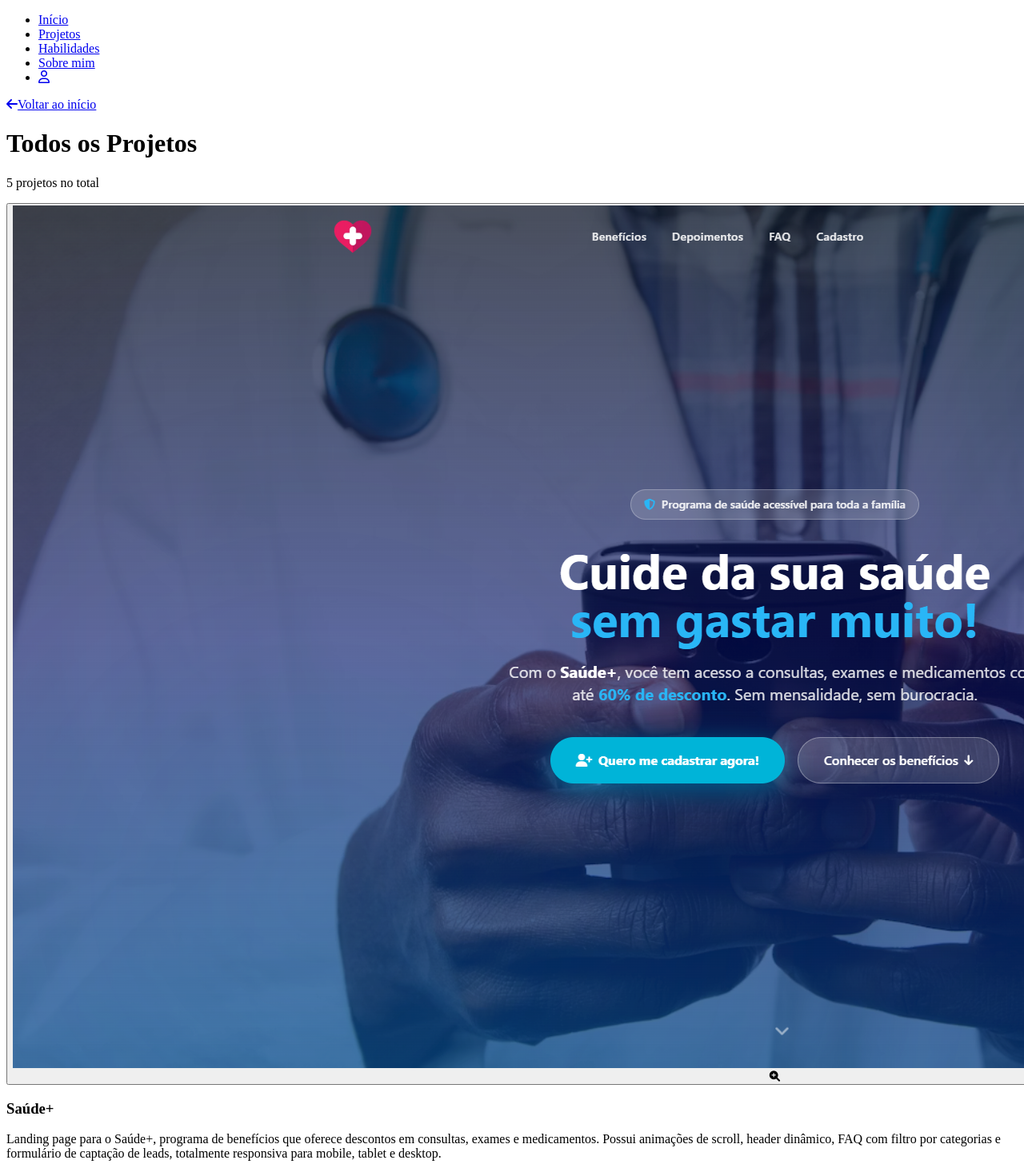
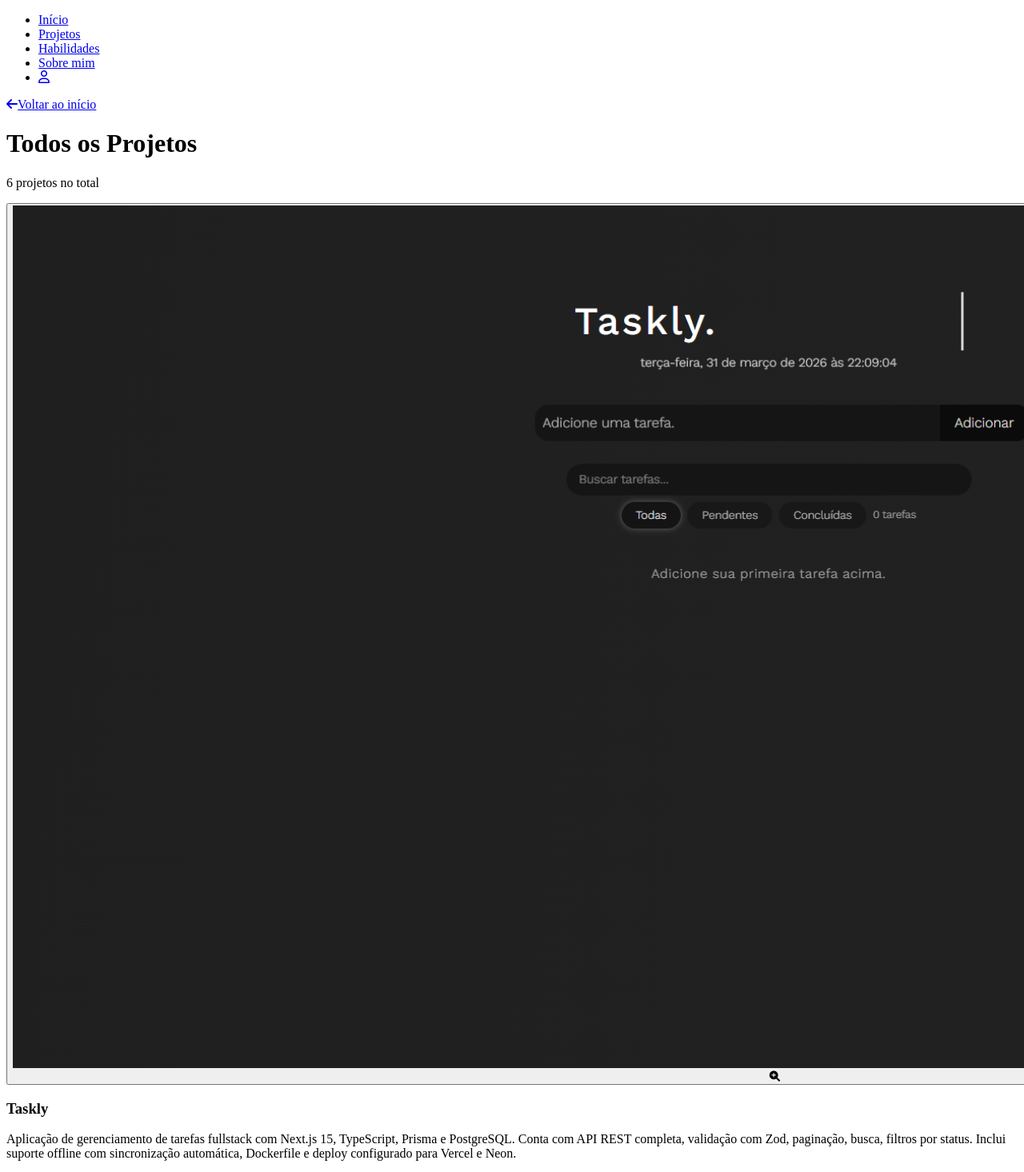
Before and after one commit to matteoludovino/portfolio-v2, a React (Vite) app: page /projetos in a window 1280 px wide. Shown: the top 1466 px of the page at 80% size. Built offline with nearby package versions, Linux system fonts and the light colour scheme; the HTML template or start-up script is replaced by a standard one.

Commit message:
feat: adição projeto taskly

```diff
--- a/src/data/portfolioData.jsx
+++ b/src/data/portfolioData.jsx
@@ -1,4 +1,4 @@
-import { JSIcon, HTMLIcon, CSSIcon, PHPIcon, NodeIcon, ExpressIcon, HTTPSIcon, ReactIcon, NextIcon, VercelIcon, MySQLIcon, PostgreSQLIcon, MongoDBIcon, TailwindIcon, TSIcon } from './svgIcons';
+import { JSIcon, HTMLIcon, CSSIcon, PHPIcon, NodeIcon, ExpressIcon, HTTPSIcon, ReactIcon, NextIcon, VercelIcon, MySQLIcon, PostgreSQLIcon, MongoDBIcon, TailwindIcon, TSIcon, PrismaIcon } from './svgIcons';
 
 export const TECH = {
   html:       { label: 'HTML',       Icon: HTMLIcon         },
@@ -17,11 +17,22 @@ export const TECH = {
   https:      { label: 'HTTPS',      Icon: HTTPSIcon        },
   vercel:     { label: 'Vercel',     Icon: VercelIcon       },
   typescript: { label: 'TypeScript', Icon: TSIcon           },
+  prisma:     { label: 'Prisma',     Icon: PrismaIcon       },
 };
 
 export const projects = [
   {
     id: 1,
+    name: 'Taskly',
+    description: 'Aplicação de gerenciamento de tarefas fullstack com Next.js 15, TypeScript, Prisma e PostgreSQL. Conta com API REST completa, validação com Zod, paginação, busca, filtros por status. Inclui suporte offline com sincronização automática, Dockerfile e deploy configurado para Vercel e Neon.',
+    image: '/img/taskly.png',
+    imageAlt: 'Taskly',
+    liveUrl: 'https://taskly-apenas.vercel.app/',
+    repoUrl: 'https://github.com/matteoludovino/taskly',
+    stacks: ['next', 'typescript', 'postgresql', 'prisma', 'vercel'],
+  },
+  {
+    id: 2,
     name: 'Saúde+',
     description: 'Landing page para o Saúde+, programa de benefícios que oferece descontos em consultas, exames e medicamentos. Possui animações de scroll, header dinâmico, FAQ com filtro por categorias e formulário de captação de leads, totalmente responsiva para mobile, tablet e desktop.',
     image: '/img/saudemais.png',
@@ -31,7 +42,7 @@ export const projects = [
     stacks: ['next', 'tailwind', 'typescript', 'vercel'],
   },
   {
-    id: 2,
+    id: 3,
     name: 'API de Gerenciamento de Reservas',
     description: 'API RESTful para reservas de hotéis e restaurantes desenvolvida com Node.js, Express e MongoDB. Suporta autenticação, estabelecimentos, quartos/mesas e reservas com verificação de disponibilidade, prevenção de conflitos e arquitetura modular escalável.',
     image: '/img/api-reservas.png',
@@ -41,7 +52,7 @@ export const projects = [
     stacks: ['nodejs','express', 'https', 'mongodb'],
   },
   {
-    id: 3,
+    id: 4,
     name: 'Seu Burguer',
     description: 'Landing page para a hamburgueria Seu Burguer. O site apresenta o cardápio completo com filtro por categoria, carrinho de compras com controle de quantidade e finalização de pedido direto pelo WhatsApp. Possui indicador de horário de funcionamento em tempo real, animações suaves e design escuro moderno com foco em mobile.',
     image: '/img/seu-burguer.png',
@@ -51,7 +62,7 @@ export const projects = [
     stacks: ['next', 'tailwind', 'typescript', 'vercel'],
   },
   {
-    id: 4,
+    id: 5,
     name: 'VitalCare',
     description: 'Landing page para a clínica médica VitalCare, com seções de apresentação, grade de 17 especialidades, depoimentos de pacientes e banner de conversão com CTA duplo. Desenvolvida com Next.js 14, TypeScript e Tailwind CSS, com layout responsivo, animações de scroll e navegação com detecção de seção ativa.',
     image: '/img/vitalcare.png',
@@ -61,7 +72,7 @@ export const projects = [
     stacks: ['next', 'tailwind', 'typescript','vercel'],
   },
   {
-    id: 5,
+    id: 6,
     name: 'API de Gerenciamento de Pedidos',
     description: 'API REST para sistema de PDV (POS) de restaurante, desenvolvida com Node.js, Express, Sequelize e MySQL. Oferece gerenciamento de clientes, produtos e pedidos com arquitetura MVC escalável, integridade transacional e código limpo e modular.',
     image: '/img/api-pedidos.png',
--- a/src/data/svgIcons.jsx
+++ b/src/data/svgIcons.jsx
@@ -187,5 +187,21 @@ export const ExpressIcon = () => (
 );
 
 export const TSIcon = () => (
-  <svg fill="currentColor" viewBox="0 0 32 32" xmlns="http://www.w3.org/2000/svg"><g id="SVGRepo_bgCarrier" stroke-width="0"></g><g id="SVGRepo_tracerCarrier" stroke-linecap="round" stroke-linejoin="round"></g><g id="SVGRepo_iconCarrier"> <path d="M0 16v16h32v-32h-32zM25.786 14.724c0.813 0.203 1.432 0.568 2.005 1.156 0.292 0.312 0.729 0.885 0.766 1.026 0.010 0.042-1.38 0.974-2.224 1.495-0.031 0.021-0.156-0.109-0.292-0.313-0.411-0.599-0.844-0.859-1.505-0.906-0.969-0.063-1.594 0.443-1.589 1.292-0.005 0.208 0.042 0.417 0.135 0.599 0.214 0.443 0.615 0.708 1.854 1.245 2.292 0.984 3.271 1.635 3.88 2.557 0.682 1.031 0.833 2.677 0.375 3.906-0.51 1.328-1.771 2.234-3.542 2.531-0.547 0.099-1.849 0.083-2.438-0.026-1.286-0.229-2.505-0.865-3.255-1.698-0.297-0.323-0.87-1.172-0.833-1.229 0.016-0.021 0.146-0.104 0.292-0.188s0.682-0.396 1.188-0.688l0.922-0.536 0.193 0.286c0.271 0.411 0.859 0.974 1.214 1.161 1.021 0.542 2.422 0.464 3.115-0.156 0.281-0.234 0.438-0.594 0.417-0.958 0-0.37-0.047-0.536-0.24-0.813-0.25-0.354-0.755-0.656-2.198-1.281-1.651-0.714-2.365-1.151-3.010-1.854-0.406-0.464-0.708-1.010-0.88-1.599-0.12-0.453-0.151-1.589-0.057-2.042 0.339-1.599 1.547-2.708 3.281-3.036 0.563-0.109 1.875-0.068 2.427 0.068zM18.276 16.063l0.010 1.307h-4.167v11.839h-2.948v-11.839h-4.161v-1.281c0-0.714 0.016-1.307 0.036-1.323 0.016-0.021 2.547-0.031 5.62-0.026l5.594 0.016z"></path> </g></svg>
+  <svg fill="currentColor" viewBox="0 0 32 32" xmlns="http://www.w3.org/2000/svg">
+    <g id="SVGRepo_bgCarrier" stroke-width="0"></g><g id="SVGRepo_tracerCarrier" stroke-linecap="round" stroke-linejoin="round"></g>
+    <g id="SVGRepo_iconCarrier">
+      <path d="M0 16v16h32v-32h-32zM25.786 14.724c0.813 0.203 1.432 0.568 2.005 1.156 0.292 0.312 0.729 0.885 0.766 1.026 0.010 0.042-1.38 0.974-2.224 1.495-0.031 0.021-0.156-0.109-0.292-0.313-0.411-0.599-0.844-0.859-1.505-0.906-0.969-0.063-1.594 0.443-1.589 1.292-0.005 0.208 0.042 0.417 0.135 0.599 0.214 0.443 0.615 0.708 1.854 1.245 2.292 0.984 3.271 1.635 3.88 2.557 0.682 1.031 0.833 2.677 0.375 3.906-0.51 1.328-1.771 2.234-3.542 2.531-0.547 0.099-1.849 0.083-2.438-0.026-1.286-0.229-2.505-0.865-3.255-1.698-0.297-0.323-0.87-1.172-0.833-1.229 0.016-0.021 0.146-0.104 0.292-0.188s0.682-0.396 1.188-0.688l0.922-0.536 0.193 0.286c0.271 0.411 0.859 0.974 1.214 1.161 1.021 0.542 2.422 0.464 3.115-0.156 0.281-0.234 0.438-0.594 0.417-0.958 0-0.37-0.047-0.536-0.24-0.813-0.25-0.354-0.755-0.656-2.198-1.281-1.651-0.714-2.365-1.151-3.010-1.854-0.406-0.464-0.708-1.010-0.88-1.599-0.12-0.453-0.151-1.589-0.057-2.042 0.339-1.599 1.547-2.708 3.281-3.036 0.563-0.109 1.875-0.068 2.427 0.068zM18.276 16.063l0.010 1.307h-4.167v11.839h-2.948v-11.839h-4.161v-1.281c0-0.714 0.016-1.307 0.036-1.323 0.016-0.021 2.547-0.031 5.62-0.026l5.594 0.016z"></path>
+    </g>
+  </svg>
 );
+
+export const PrismaIcon = () => (
+  <svg viewBox="-27 0 310 310" version="1.1" xmlns="http://www.w3.org/2000/svg" xmlns:xlink="http://www.w3.org/1999/xlink" preserveAspectRatio="xMidYMid" fill="currentColor">
+    <g id="SVGRepo_bgCarrier" stroke-width="0"></g>
+    <g id="SVGRepo_tracerCarrier" stroke-linecap="round" stroke-linejoin="round"></g>
+    <g id="SVGRepo_iconCarrier"> <g>
+      <path d="M254.312882,235.518775 L148.000961,9.74987264 C145.309805,4.08935083 139.731924,0.359884549 133.472618,0.0359753113 C127.198908,-0.384374336 121.212054,2.71925839 117.939655,8.08838662 L2.63252565,194.847143 C-0.947129465,200.604248 -0.871814894,207.912774 2.8257217,213.594888 L59.2003287,300.896318 C63.5805009,307.626626 71.8662281,310.673635 79.5631922,308.384597 L243.161606,259.992851 C248.145475,258.535702 252.252801,254.989363 254.421072,250.271225 C256.559881,245.57581 256.523135,240.176915 254.32061,235.511047 L254.312882,235.518775 Z M230.511129,245.201761 L91.6881763,286.252058 C87.4533189,287.511696 83.388474,283.840971 84.269448,279.567474 L133.866738,42.0831633 C134.794079,37.6396542 140.929985,36.9364206 142.869673,41.0476325 L234.684164,236.021085 C235.505704,237.779423 235.515611,239.809427 234.711272,241.575701 C233.906934,243.341974 232.369115,244.667163 230.503401,245.201761 L230.511129,245.201761 Z" fill="currentColor" fill-rule="nonzero"> </path>
+    </g>
+    </g>
+  </svg>
+);
```
Also changed, not shown: public/img/taskly.png (added).
